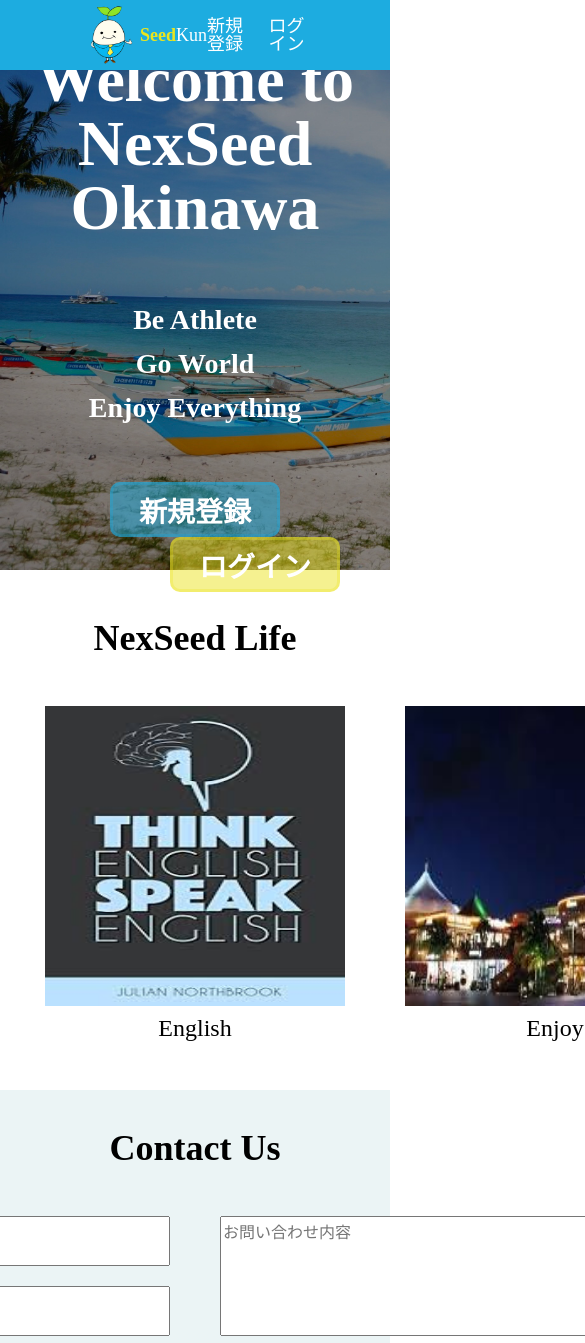
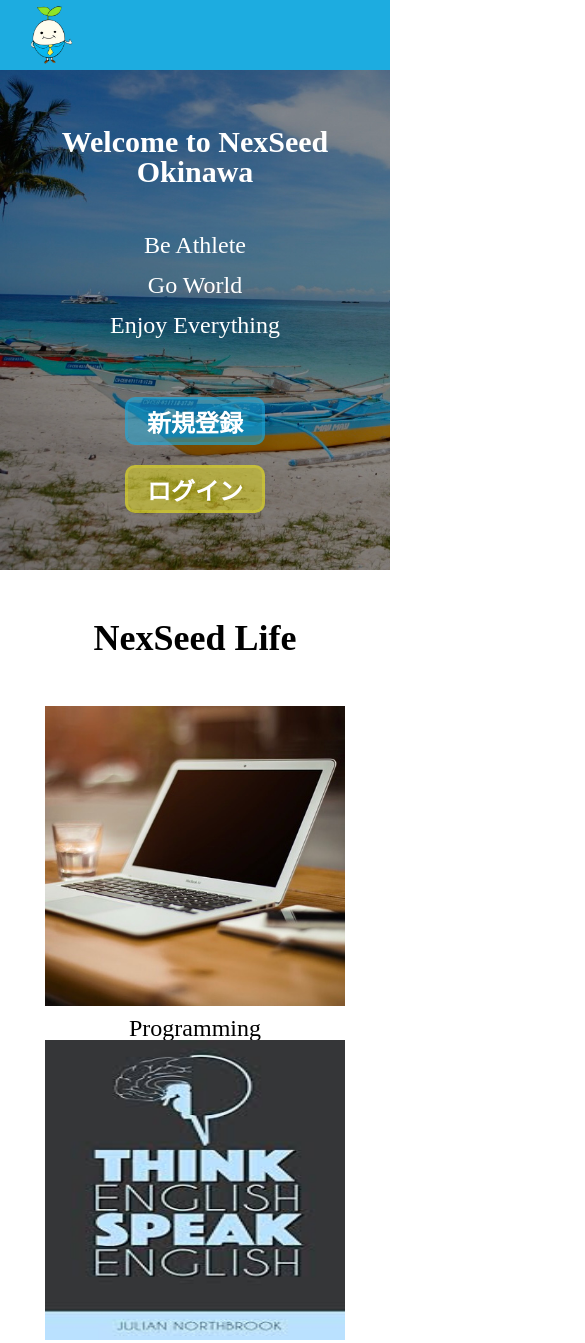
Before and after one commit to itosho0217/welcmepc, a plain HTML site: page index.html in a window 390 px wide. Shown: the top 1343 px of the page, 585 px wide, since content can reach past the window. Drawn offline with Linux system fonts and the light colour scheme.

Commit message:
レスポンシブ対応

```diff
--- a/css/style.css
+++ b/css/style.css
@@ -190,3 +190,104 @@
 .contact .form{
   margin:50px 0 40px;
 }
+
+/*contact ここまで*/
+
+footer{
+  background-color: #233f51;
+  display: flex;
+  justify-content: space-between;
+  color: #fff;
+  align-items: center;
+  font-size: 18px;
+  padding: 5px 0;
+}
+
+footer .footer-right{
+  margin-right: 80px;
+}
+
+/*レスポンシブ対応(スマホ版など)*/
+
+/*小型PC*/
+@media screen and (max-width: 1280px){
+  .img-box li {
+    margin-right: 30px;
+  }
+}
+
+/*タブレット用*/
+/*@media screen and (max-width: 960px){
+
+}*/
+
+
+/*スマフォ用*/
+@media screen and (max-width: 480px){
+  body{
+    min-width: 375px;
+  }
+  /*header*/
+
+.icon{
+    margin-left: 20px;
+  }
+
+.icon .name{
+  display: none;
+}
+
+.header-right{
+  display: none;
+}
+
+  /*welcome*/
+.title{
+  font-size: 30px;
+}
+
+.guideline{
+  font-size: 24px;
+  margin-top: 30px;
+  font-weight: normal;
+}
+
+.btn-group{
+  display: flex;
+  flex-flow: column nowrap;
+  align-items: center;
+  margin-top: 40px;
+}
+
+.btn{
+  height: 48px;
+  width: 140px;
+  margin-left: 0;
+  margin-top: 20px;
+  font-size: 24px;
+  border-radius: 10px;
+  font-weight: bold;
+}
+
+  /*curriculum*/
+  .subtitle{
+    font-size: 24px;
+  }
+
+  .img-box{
+    flex-flow: column nowrap;
+  }
+
+  .img-box li{
+    display: flex;
+    flex-direction: column;
+    align-items: center;
+    margin-right: 0;
+
+  }
+  /*contact*/
+
+  /*footer*/
+
+
+}
--- a/index.html
+++ b/index.html
@@ -3,7 +3,8 @@
 <head>
   <title>Welcome to NexSeed Okinawa</title>
   <meta charset="utf-8">
-   <link rel="stylesheet" type="text/css" href="css/reset.css">
+  <meta name="viewport" content="width=device-width,initial-scale=1.0">
+  <link rel="stylesheet" type="text/css" href="css/reset.css">
   <link rel="stylesheet" type="text/css" href="css/style.css">
 
 </head>
@@ -76,12 +77,17 @@
         </div>
       </div>
       <button>submit</button>
-  <!-- contact ここまで -->
     </form>
   </aside>
-  <!-- footer -->
+  <!-- contact us ここまで -->
   <footer>
-  	copyright by seedkun
+    <!-- footer 左側 -->
+    <div class="icon">
+      <img src="img/SeedKun.png">
+      <span class="name"><strong>Seed</strong>Kun</span>
+    </div>
+   <!-- footer 右側 -->
+    <p class="footer-right">Copyright &copy SeedKun</p>
   </footer>
 </body>
 </html>
```
